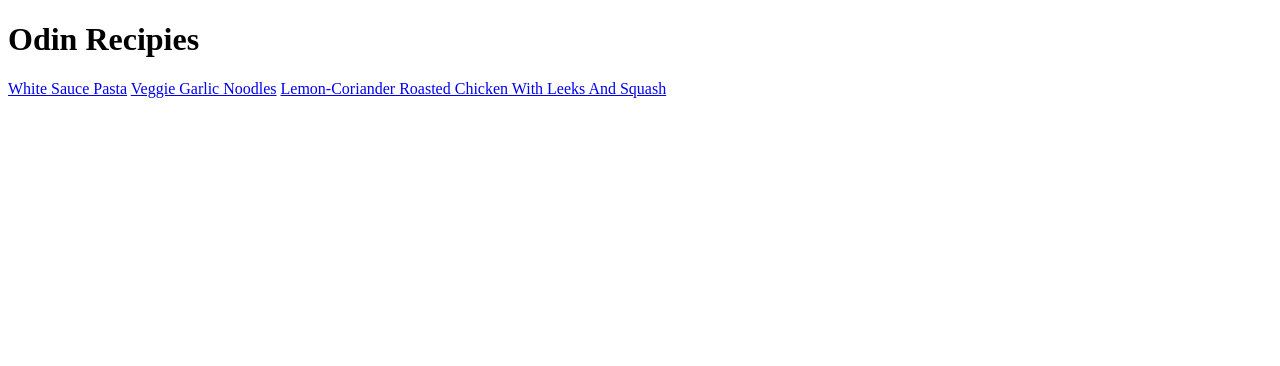
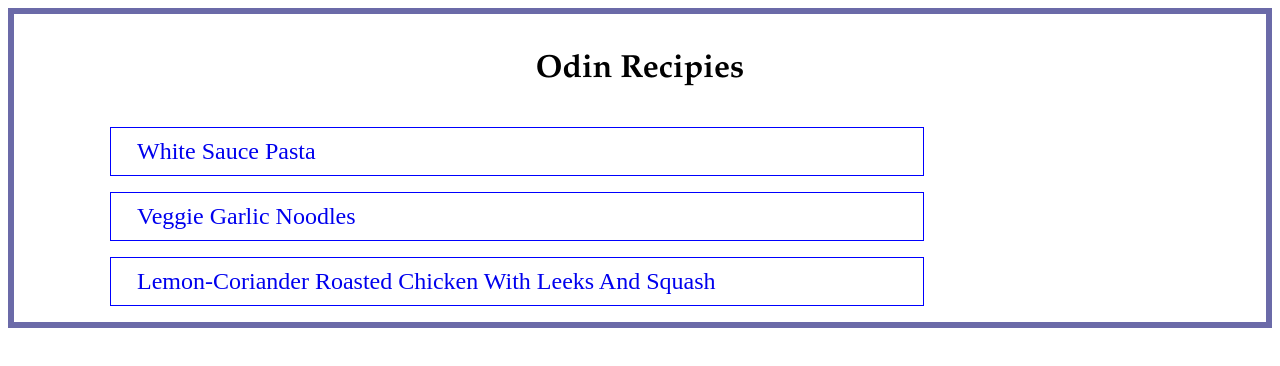
Before and after one commit to bbb-9/odin-recipies, a plain HTML site: page index.html in a window 1280 px wide. Drawn offline with Linux system fonts and the light colour scheme.

Commit message:
updated main page and added css

```diff
--- a/index.html
+++ b/index.html
@@ -3,12 +3,21 @@
 <head>
     <meta charset="UTF-8">
     <meta name="viewport" content="width=device-width, initial-scale=1.0">
+    <link rel="stylesheet" href="styles.css">
     <title>Document</title>
 </head>
 <body>
     <h1>Odin Recipies</h1>
-    <a href="recipies/whitesaucepasta.html">White Sauce Pasta</a>
-    <a href="recipies/veggiegarlicnoodles.html">Veggie Garlic Noodles</a>
-    <a href="recipies/chickenrecipie.html">Lemon-Coriander Roasted Chicken With Leeks And Squash</a>
+    <div class="container">
+        <div class="recipie">
+            <a href="recipies/whitesaucepasta.html">White Sauce Pasta</a>
+        </div>
+        <div class="recipie">
+            <a href="recipies/veggiegarlicnoodles.html">Veggie Garlic Noodles</a>
+        </div>
+        <div class="recipie">
+        <a href="recipies/chickenrecipie.html">Lemon-Coriander Roasted Chicken With Leeks And Squash</a>
+        </div>
+    </div>
 </body>
 </html>
--- /dev/null
+++ b/styles.css
@@ -0,0 +1,41 @@
+body {
+    padding: 1rem;
+    border: 0.4rem solid rgba(5, 3, 107, 0.589);
+}
+
+h1 {
+    text-align: center;
+    font-family: Garamond, sans-serif;
+}
+
+a {
+    text-decoration: none;
+    display: inline;
+    padding-left: 1rem;
+    padding-right: 1rem;
+
+    font-size: 1.5rem;
+}
+
+a:hover {
+    color: rgba(160, 2, 99, 0.63);
+}
+
+a:visited {
+    text-decoration: none;
+}
+
+div{
+    display: inline-block
+}
+
+.recipie{
+    display: block;
+    border: 1px solid blue;
+    padding: 10px;
+    margin-left: 5rem;
+    margin-right: 5rem;
+    margin-top: 1rem;
+    width: 100%;
+    text-align: left;
+}
```
